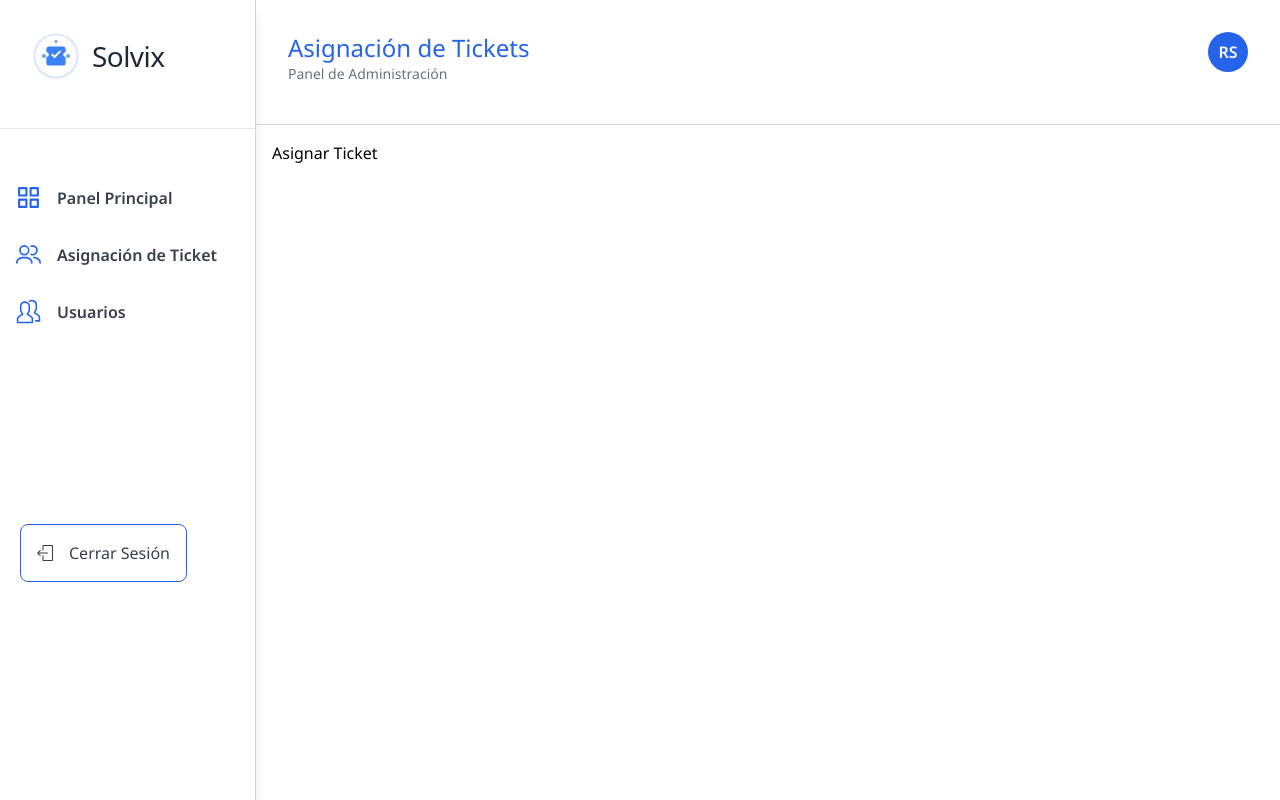
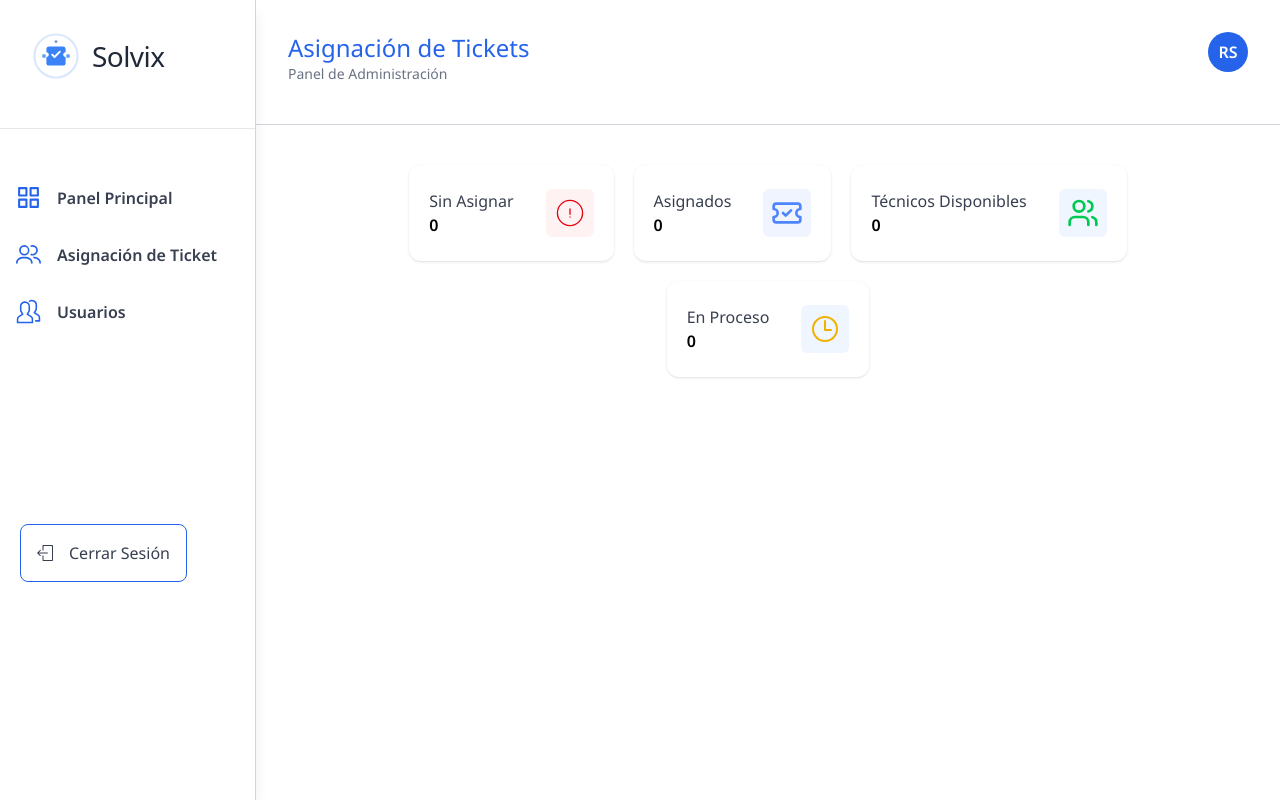
Before and after one commit to sronaal/solvix-frotend, a React (Vite) app: page /solvix/asignar in a window 1280 px wide. Built offline with nearby package versions, Linux system fonts and the light colour scheme.

Commit message:
Add page Asignacion tickets

```diff
--- a/src/pages/AsignacionTicketPage.jsx
+++ b/src/pages/AsignacionTicketPage.jsx
@@ -1,9 +1,10 @@
 import React from 'react'
+import TicketsStats from '../components/Admin/TicketsStats'
 
 export const AsignacionTicketPage = () => {
   return (
-    <div>
-        <div>Asignar Ticket</div>
+    <div className='px-4 py-2'>
+        <TicketsStats/>
 
     </div>
   )
```
